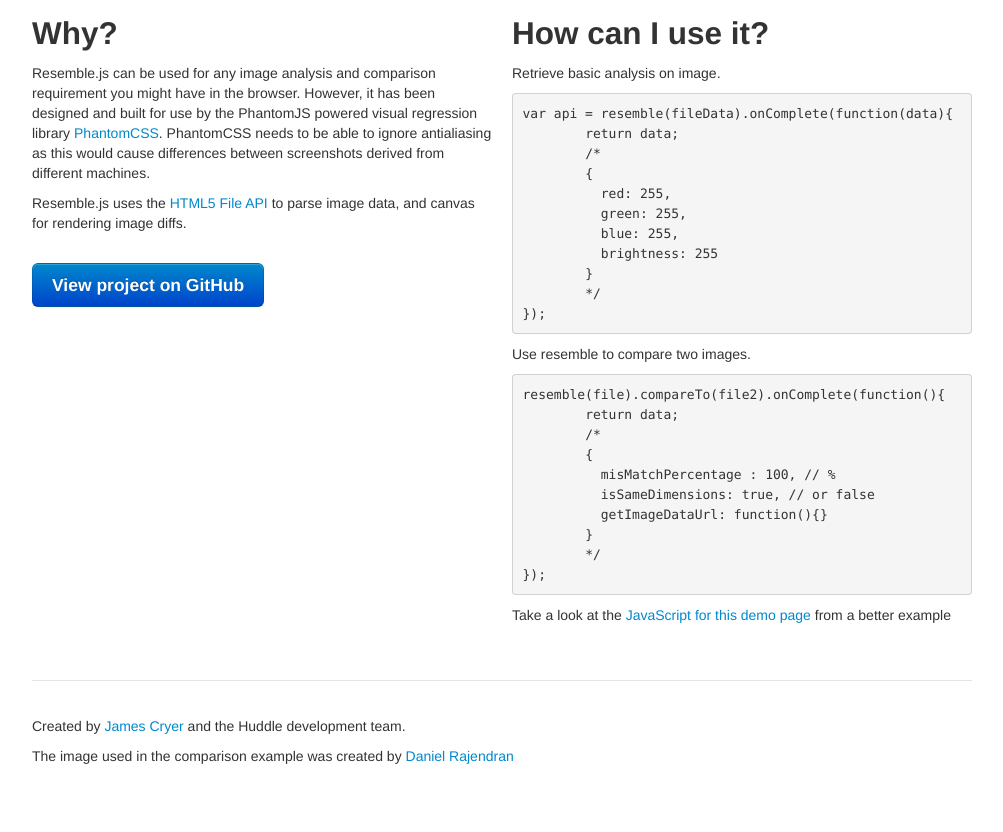
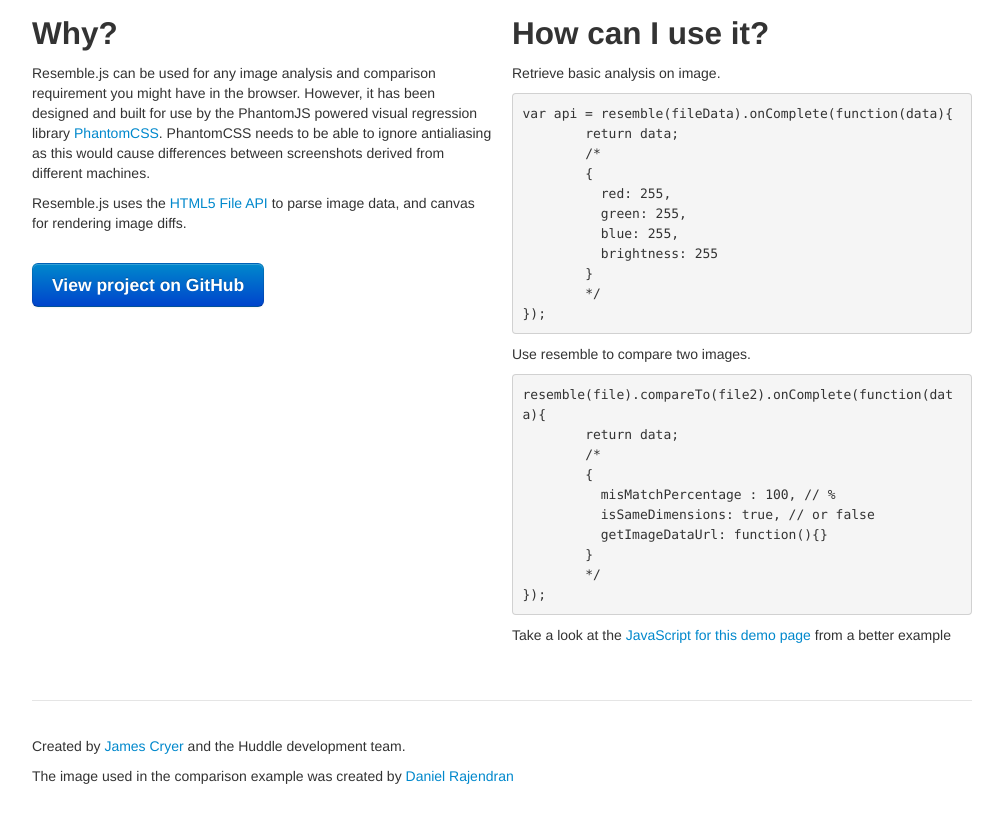
Before and after one commit to rsmbl/Resemble.js, a website: page index.html in a window 1280 px wide. Shown: the part 1537-2369 px from the top of the page, without its empty margins (138-1141 px from the left). Drawn offline with nearby package versions, Linux system fonts and the light colour scheme.

Commit message:
Fixed error in example code

```diff
--- a/index.html
+++ b/index.html
@@ -166,7 +166,7 @@
 });</pre>
 						<p>Use resemble to compare two images.</p>
 						<pre>
-resemble(file).compareTo(file2).onComplete(function(){
+resemble(file).compareTo(file2).onComplete(function(data){
 	return data;
 	/*
 	{
```
